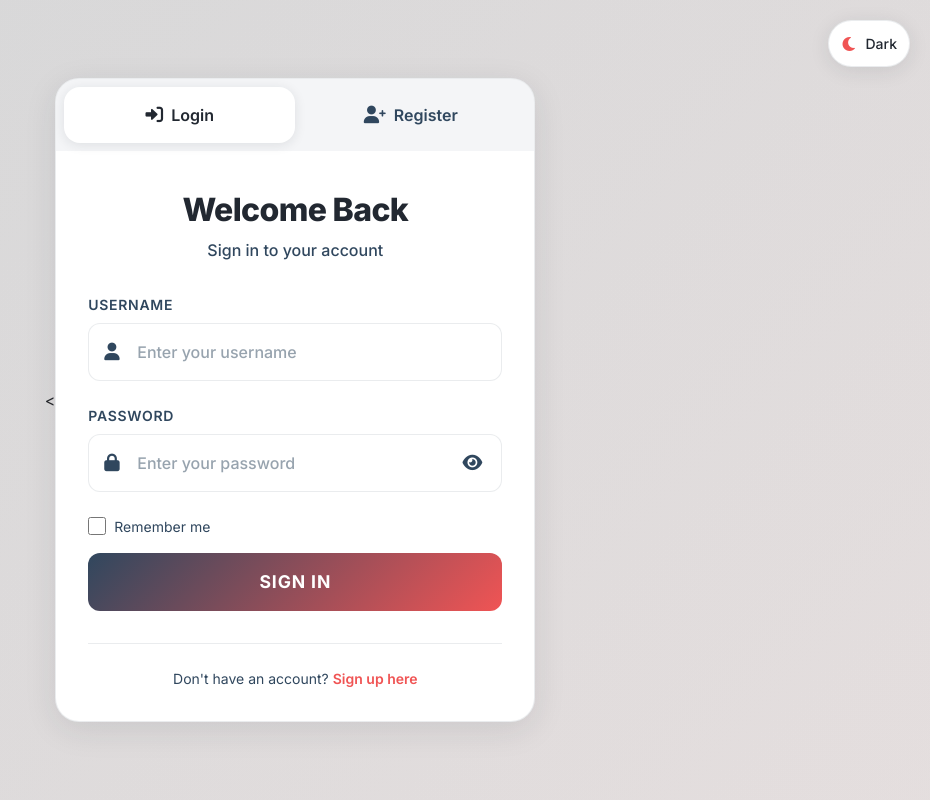
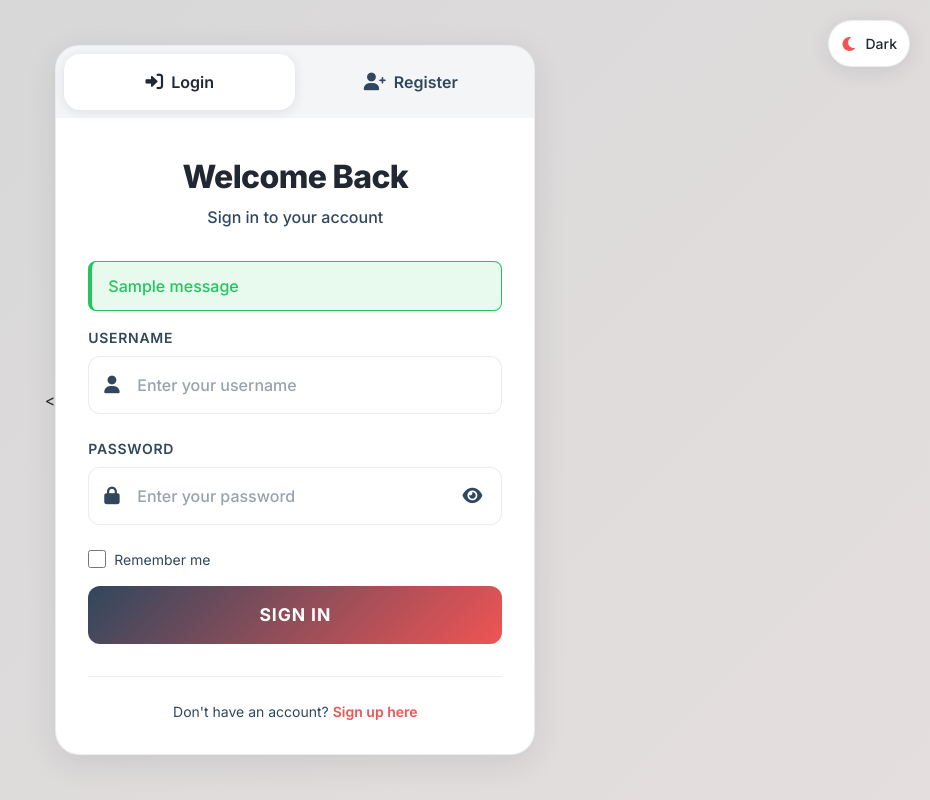
Before and after one commit to fanfanfw/bdt_dashboard-scrap-result, a Django app: page /accounts/login/ in a window 1280 px wide. Shown: the whole page, without its empty margins (350-1280 px from the left). Run offline with Django 5.2, Linux system fonts and the light colour scheme; tables that the repository leaves empty hold one stand-in row (values such as "Sample post"); one stand-in notice (Sample message) is shown; parts of the project's set-up code (start-up, migrations or seed data) failed here and were passed over.

Commit message:
improved the login process to provide more specific error messages

```diff
--- a/car_ads_dashboard/dashboard/forms.py
+++ b/car_ads_dashboard/dashboard/forms.py
@@ -1,7 +1,8 @@
 from django import forms
 from django.contrib.auth.models import User
-from django.contrib.auth.forms import PasswordChangeForm
+from django.contrib.auth.forms import PasswordChangeForm, AuthenticationForm
 from django.core.exceptions import ValidationError
+from .models import UserProfile
 
 
 class AdminProfileForm(forms.ModelForm):
@@ -84,3 +85,140 @@ class AdminPasswordChangeForm(PasswordChangeForm):
         self.fields['old_password'].label = 'Current Password'
         self.fields['new_password1'].label = 'New Password'
         self.fields['new_password2'].label = 'Confirm New Password'
+
+
+class CustomAuthenticationForm(AuthenticationForm):
+    """
+    Custom authentication form with detailed error messages
+    """
+
+    def __init__(self, request=None, *args, **kwargs):
+        super().__init__(request, *args, **kwargs)
+
+        # Add CSS classes and placeholders
+        for visible in self.visible_fields():
+            visible.field.widget.attrs['class'] = 'form-control'
+            if visible.name == 'username':
+                visible.field.widget.attrs['placeholder'] = 'Enter your username'
+            elif visible.name == 'password':
+                visible.field.widget.attrs['placeholder'] = 'Enter your password'
+
+    def confirm_login_allowed(self, user):
+        """
+        Check if user is allowed to login with detailed error messages
+        """
+        # Check if user account is active
+        if not user.is_active:
+            raise forms.ValidationError(
+                "Akun Anda telah dinonaktifkan. Silakan hubungi administrator untuk mengaktifkan kembali akun Anda.",
+                code='account_disabled',
+            )
+
+        # Check user profile and approval status
+        try:
+            profile = UserProfile.objects.get(user=user)
+            if not profile.is_approved:
+                raise forms.ValidationError(
+                    "Akun Anda belum disetujui oleh administrator. Silakan tunggu persetujuan atau hubungi administrator.",
+                    code='account_not_approved',
+                )
+        except UserProfile.DoesNotExist:
+            # Create profile if it doesn't exist and mark as not approved
+            UserProfile.objects.create(user=user, is_approved=False)
+            raise forms.ValidationError(
+                "Akun Anda belum disetujui oleh administrator. Silakan tunggu persetujuan atau hubungi administrator.",
+                code='account_not_approved',
+            )
+
+    def clean(self):
+        username = self.cleaned_data.get('username')
+        password = self.cleaned_data.get('password')
+
+        if username and password:
+            # Check if user exists first
+            try:
+                user = User.objects.get(username=username)
+
+                # Check password manually
+                if not user.check_password(password):
+                    raise forms.ValidationError(
+                        "Username atau password yang Anda masukkan salah. Silakan periksa kembali dan coba lagi.",
+                        code='invalid_login',
+                    )
+
+                # If password is correct, run the normal authentication
+                self.user_cache = user
+                self.confirm_login_allowed(user)
+
+            except User.DoesNotExist:
+                raise forms.ValidationError(
+                    "Username yang Anda masukkan tidak terdaftar. Silakan daftar terlebih dahulu atau periksa kembali username Anda.",
+                    code='user_not_found',
+                )
+
+        return self.cleaned_data
+
+
+class CustomUserCreationForm(forms.ModelForm):
+    """
+    Custom user creation form for registration
+    """
+    email = forms.EmailField(required=True)
+    first_name = forms.CharField(max_length=30, required=True)
+    last_name = forms.CharField(max_length=30, required=True)
+    password1 = forms.CharField(
+        label="Password",
+        widget=forms.PasswordInput,
+        help_text="Password harus minimal 8 karakter."
+    )
+    password2 = forms.CharField(
+        label="Konfirmasi Password",
+        widget=forms.PasswordInput,
+        help_text="Masukkan password yang sama untuk konfirmasi."
+    )
+
+    class Meta:
+        model = User
+        fields = ("username", "email", "first_name", "last_name")
+
+    def clean_username(self):
+        username = self.cleaned_data.get('username')
+        if User.objects.filter(username=username).exists():
+            raise forms.ValidationError("Username sudah digunakan. Silakan pilih username lain.")
+        return username
+
+    def clean_email(self):
+        email = self.cleaned_data.get('email')
+        if User.objects.filter(email=email).exists():
+            raise forms.ValidationError("Email sudah terdaftar. Silakan gunakan email lain.")
+        return email
+
+    def clean_password2(self):
+        password1 = self.cleaned_data.get("password1")
+        password2 = self.cleaned_data.get("password2")
+        if password1 and password2 and password1 != password2:
+            raise forms.ValidationError("Password tidak cocok. Silakan periksa kembali.")
+        return password2
+
+    def clean_password1(self):
+        password1 = self.cleaned_data.get("password1")
+        if password1 and len(password1) < 8:
+            raise forms.ValidationError("Password harus minimal 8 karakter.")
+        return password1
+
+    def save(self, commit=True):
+        user = super().save(commit=False)
+        user.email = self.cleaned_data["email"]
+        user.first_name = self.cleaned_data["first_name"]
+        user.last_name = self.cleaned_data["last_name"]
+        user.set_password(self.cleaned_data["password1"])
+        user.is_active = True  # Account is active but needs approval
+
+        if commit:
+            user.save()
+            # Create UserProfile for approval tracking
+            UserProfile.objects.create(
+                user=user,
+                is_approved=False  # User needs admin approval
+            )
+        return user
--- a/car_ads_dashboard/dashboard/templates/registration/login.html
+++ b/car_ads_dashboard/dashboard/templates/registration/login.html
@@ -351,6 +351,60 @@
       font-size: 0.875rem;
     }
 
+    /* Alert messages */
+    .alert {
+      padding: 0.75rem 1rem;
+      margin-bottom: 1rem;
+      border: 1px solid transparent;
+      border-radius: 8px;
+      position: relative;
+      font-weight: 500;
+    }
+
+    .alert-success {
+      color: var(--color-success);
+      background-color: rgba(34, 197, 94, 0.1);
+      border-color: var(--color-success);
+      border-left: 4px solid var(--color-success);
+    }
+
+    .alert-error, .alert-danger {
+      color: var(--color-danger);
+      background-color: rgba(239, 68, 68, 0.1);
+      border-color: var(--color-danger);
+      border-left: 4px solid var(--color-danger);
+    }
+
+    .alert-warning {
+      color: var(--color-warning);
+      background-color: rgba(245, 158, 11, 0.1);
+      border-color: var(--color-warning);
+      border-left: 4px solid var(--color-warning);
+    }
+
+    .alert-info {
+      color: var(--color-primary);
+      background-color: rgba(48, 71, 94, 0.1);
+      border-color: var(--color-primary);
+      border-left: 4px solid var(--color-primary);
+    }
+
+    .btn-close {
+      position: absolute;
+      top: 0.5rem;
+      right: 0.5rem;
+      background: none;
+      border: none;
+      font-size: 1.2rem;
+      cursor: pointer;
+      opacity: 0.5;
+      transition: opacity 0.3s ease;
+    }
+
+    .btn-close:hover {
+      opacity: 1;
+    }
+
     /* Success message */
     .success-message {
       background: rgba(34, 197, 94, 0.1);
@@ -572,6 +626,15 @@
               <li>{{ error }}</li>
             {% endfor %}
           </ul>
+        {% endif %}
+
+        {% if messages %}
+          {% for message in messages %}
+            <div class="alert alert-{{ message.tags }} alert-dismissible fade show" role="alert">
+              {{ message }}
+              <button type="button" class="btn-close" data-bs-dismiss="alert" aria-label="Close"></button>
+            </div>
+          {% endfor %}
         {% endif %}
 
         <form method="post" class="needs-validation" novalidate id="loginForm">
--- a/car_ads_dashboard/dashboard/views.py
+++ b/car_ads_dashboard/dashboard/views.py
@@ -9,12 +9,11 @@ from django.http import JsonResponse
 from django.views.decorators.csrf import csrf_exempt
 from django.db.models import Count, Q, Avg, F, Case, When, DecimalField
 from .models import CarsMudahmy, CarsCarlistmy, PriceHistoryMudahmy, PriceHistoryCarlistmy, UserProfile
-from django.contrib.auth.forms import AuthenticationForm, UserCreationForm
 from django.contrib.auth.models import User, Group
 from django.views.decorators.http import require_GET, require_POST
 from django.db import models
 from django import forms
-from .forms import AdminProfileForm, AdminPasswordChangeForm
+from .forms import AdminProfileForm, AdminPasswordChangeForm, CustomAuthenticationForm, CustomUserCreationForm
 from django.contrib import messages
 from django.contrib.auth import update_session_auth_hash
 import pandas as pd
@@ -30,39 +29,25 @@ def get_pending_users_count():
     """Get count of users pending approval for sidebar badge"""
     return UserProfile.objects.filter(is_approved=False).count()
 
-# Custom Registration Form
-class CustomUserCreationForm(UserCreationForm):
-    email = forms.EmailField(required=True)
-    first_name = forms.CharField(max_length=30, required=True)
-    last_name = forms.CharField(max_length=30, required=True)
-
-    class Meta:
-        model = User
-        fields = ("username", "email", "first_name", "last_name", "password1", "password2")
-
-    def save(self, commit=True):
-        user = super().save(commit=False)
-        user.email = self.cleaned_data["email"]
-        user.first_name = self.cleaned_data["first_name"]
-        user.last_name = self.cleaned_data["last_name"]
-        user.is_active = True  # Account is active but needs approval
-        if commit:
-            user.save()
-            # Create UserProfile for approval tracking
-            UserProfile.objects.create(
-                user=user,
-                is_approved=False  # User needs admin approval
-            )
-        return user
-
 class CustomLoginView(LoginView):
-    form_class = AuthenticationForm
-    def get_form(self, form_class=None):
-        form = super().get_form(form_class)
-        for visible in form.visible_fields():
-            visible.field.widget.attrs['class'] = 'form-control'
-            visible.field.widget.attrs['placeholder'] = visible.label
-        return form
+    form_class = CustomAuthenticationForm
+    template_name = 'registration/login.html'
+
+    def form_valid(self, form):
+        """Security check before login"""
+        user = form.get_user()
+
+        # Double check user approval status before allowing login
+        try:
+            profile, created = UserProfile.objects.get_or_create(user=user)
+            if not profile.is_approved:
+                form.add_error(None, "Akun Anda belum disetujui oleh administrator. Silakan tunggu persetujuan atau hubungi administrator.")
+                return self.form_invalid(form)
+        except Exception as e:
+            form.add_error(None, "Terjadi kesalahan sistem. Silakan coba lagi.")
+            return self.form_invalid(form)
+
+        return super().form_valid(form)
 
     def dispatch(self, request, *args, **kwargs):
         if request.user.is_authenticated:
```
